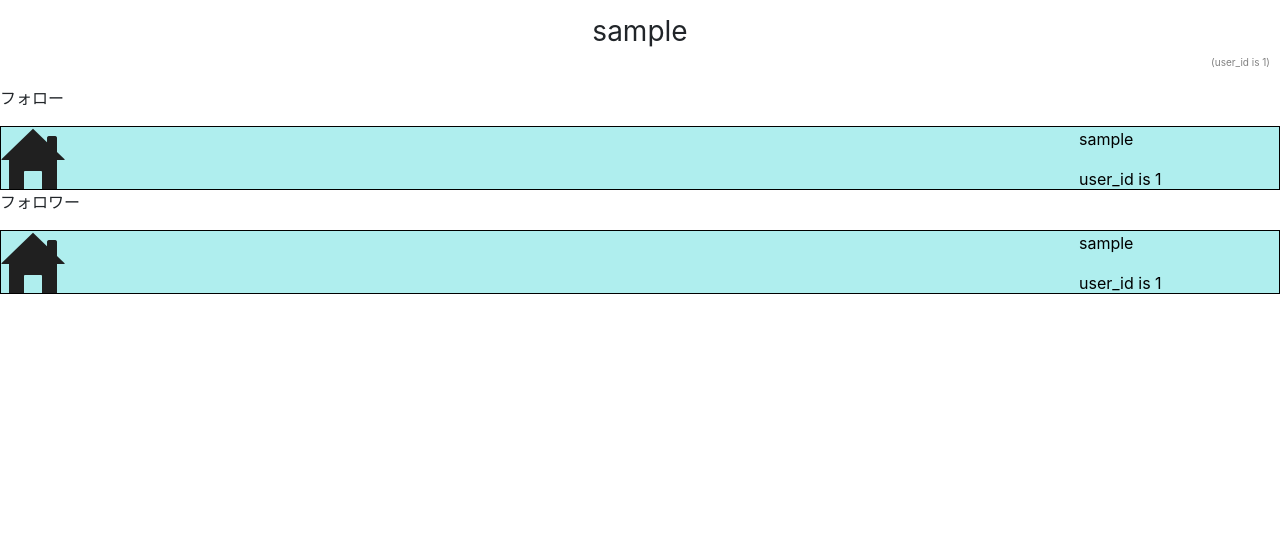
After one commit to Tatsuya-328/codegym-A5, a Flask app: page /profile/follower/1 in a window 1280 px wide. The commit adds this page. Shown: the top 537 px of the page. Run offline with Flask 2, Linux system fonts and the light colour scheme; the visitor is signed in with stand-in values (Sample User, id 1); tables that the repository leaves empty hold one stand-in row (values such as "Sample post"); parts of the project's set-up code (start-up, migrations or seed data) failed here and were passed over; some libraries are stand-ins or nearby versions.

Commit message:
フォローリスト仮

```diff
--- a/app.py
+++ b/app.py
@@ -716,6 +716,28 @@ def select_location():
     return render_template('select_location.html', GOOGLEMAPURL=googlemapURL, Songdatas = songdata, user_id = session["user_id"])
 
 
+@app.route('/profile/follower/<user_id>', methods = ['GET'])
+@login_required
+def display_follower(user_id):
+    user = db.session.query(users).filter(users.id == user_id).first()
+    user_info = dict(id=user.id, nickname=user.nickname)
+    followings = db.session.query(follow).filter(follow.follow_user_id == user_id).all()
+    followeds = db.session.query(follow).filter(follow.followed_user_id == user_id).all()
+
+    following_user_info = []
+    for following in followings:
+        other_user = db.session.query(users).filter(users.id == following.followed_user_id).first()
+        other_user_info = dict(id=other_user.id, nickname=user.nickname)
+        following_user_info.append(other_user_info)
+
+    followed_user_info = []
+    for followed in followeds:
+        other_user = db.session.query(users).filter(users.id == followed.follow_user_id).first()
+        other_user_info = dict(id=other_user.id, nickname=user.nickname)
+        followed_user_info.append(other_user_info)
+
+    return render_template("follower.html", user_info=user_info, following_user_info=following_user_info, followed_user_info=followed_user_info)
+
 # if __name__ == '__main__':
 #     app.run(host=os.getenv('APP_ADDRESS', 'localhost'), port=5000)
 
--- a/static/css/style.css
+++ b/static/css/style.css
@@ -97,3 +97,35 @@ a:link, a:visited, a:hover, a:active {
   width: 100%;
   height: 60vh;
 }
+
+.user-infomation {
+  margin :10px;
+}
+
+.nickname{
+  font-size: 28px;
+}
+
+.user-follow{
+  margin: 10px;
+}
+#nickname{
+  font-size: 28px;
+  margin: 3px;
+  text-align: center;
+}
+
+#user-id{
+  font-size: 10px;
+  color: gray;
+  text-align: right;
+}
+
+.cant-search{
+  margin: 10px;
+}
+
+#follower p a span{
+  margin-right: 5px;
+  font-family: boid;
+}
--- /dev/null
+++ b/templates/follower.html
@@ -0,0 +1,56 @@
+{% extends "layout.html" %}
+
+{% block title %}
+  Home
+{% endblock %}
+
+{% block js %}
+<script type="text/javascript">
+  // var SongData = {{ Songdatas | safe }};
+  // var display_user_id = {{ user_id | safe }};
+  var user_info = {{ user_info | safe }};
+  var following_user_info = {{following_user_info |safe }}
+  var followed_user_info = {{followed_user_info |safe }}
+</script>
+
+<!-- <script type="text/javascript" src="/static/js/index.js"></script> -->
+{% endblock %}
+
+{% block main %}
+<div class="user-follow">
+  <p id="nickname">{{user_info["nickname"]}} </p>
+  <p id="user-id">(user_id is {{user_info["id"]}})</p>
+</div>
+
+<p>フォロー</p>
+{% for following in following_user_info %}
+<a href="{{ url_for('profile', display_user_id = following['id'] ) }}">
+  <!-- <p>{{ following["id"]}}</p>
+  <p>{{ following["nickname"]}}</p> -->
+  <div style="border: solid 1px; background-color: #AFEEEE; overflow: hidden; text-overflow:ellipsis; height: 64px;">
+    <img src="/static/css/home2.png" alt="user_icon" >
+    <div style="float: right; width: 200px; height: 64px">
+      <p>{{ following["nickname"]}}</p>
+      <p>user_id is {{ following["id"]}}</p>
+    </div>
+    <div style="height: 2px"></div>
+  </div>
+</a>
+
+{% endfor %}
+
+<p>フォロワー</p>
+{% for followed in followed_user_info %}
+<a href="{{ url_for('profile', display_user_id = followed['id'] ) }}">
+  <div style="border: solid 1px; background-color: #AFEEEE; overflow: hidden; text-overflow:ellipsis; height: 64px;">
+    <img src="/static/css/home2.png" alt="user_icon" >
+    <div style="float: right; width: 200px; height: 64px">
+      <p>{{ followed["nickname"]}}</p>
+      <p>user_id is {{ followed["id"]}}</p>
+    </div>
+    <div style="height: 2px"></div>
+  </div>
+</a>
+{% endfor %}
+
+{% endblock %}
```
Also changed, not shown: templates/profile.html (+14 -7 lines), templates/search.html (+19 -2 lines).
